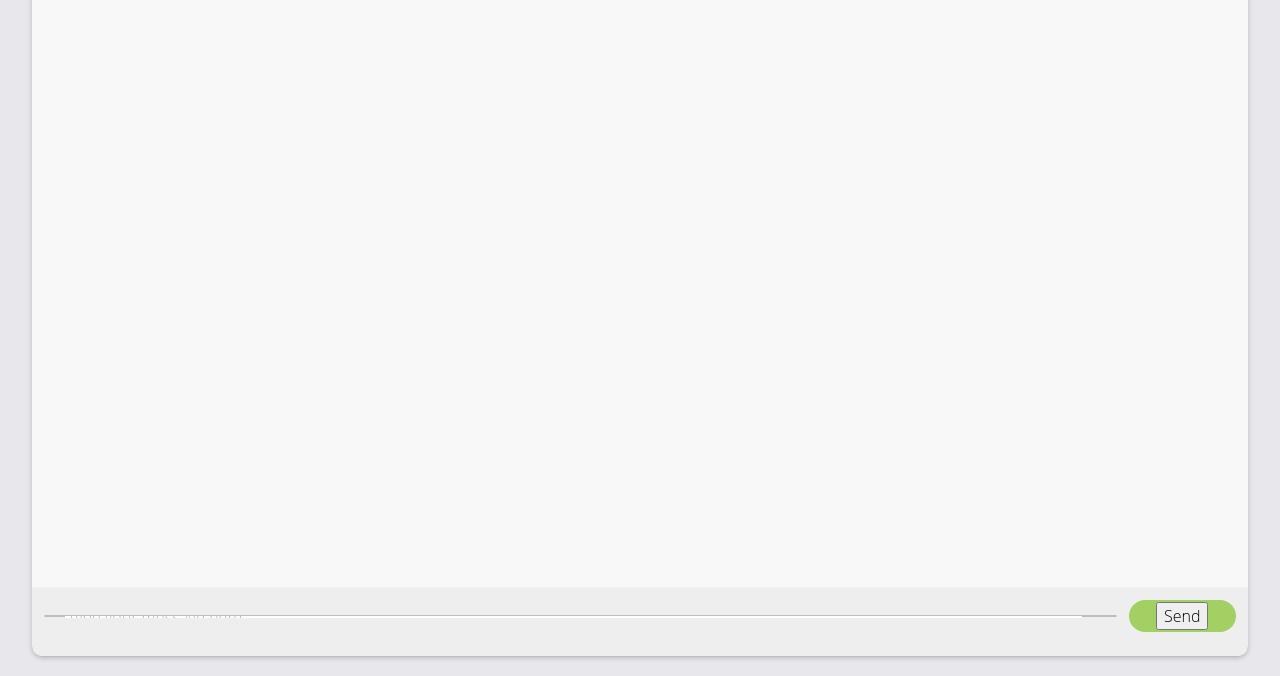
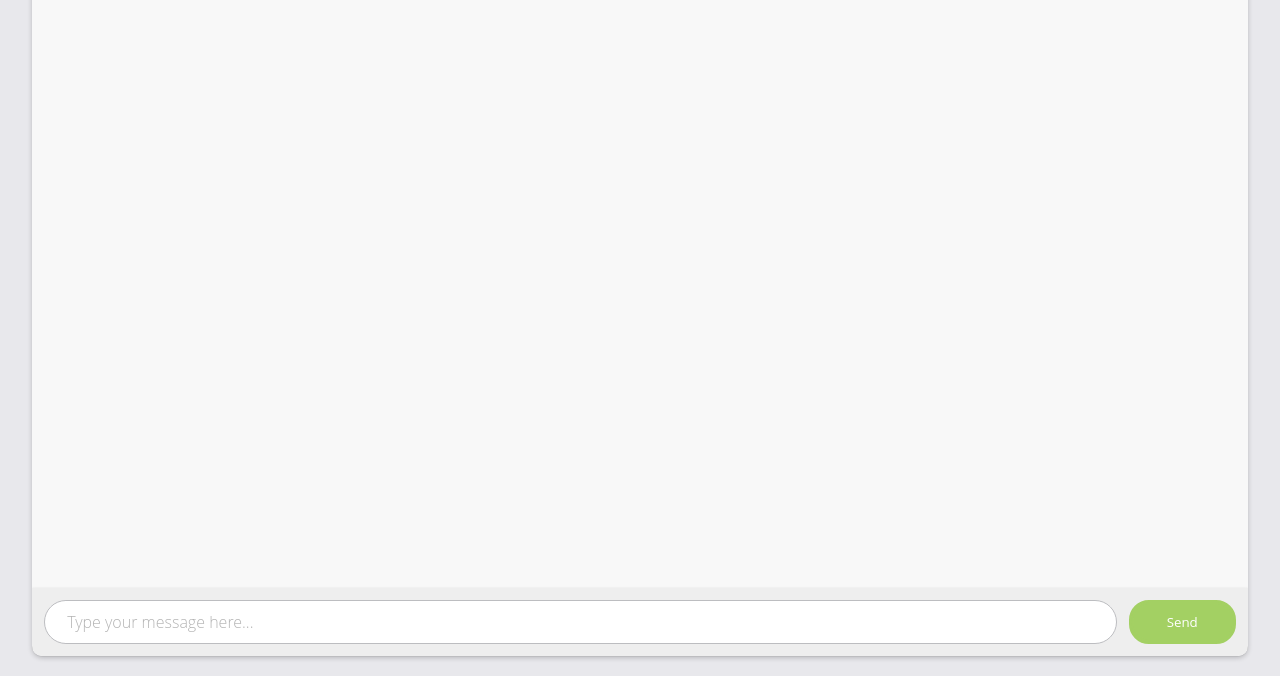
Before and after one commit to LuSorL/chatbot, a Flask app: page / in a window 1280 px wide. Shown: the part 124-800 px from the top of the page. Run offline with Flask 2, Linux system fonts and the light colour scheme.

Commit message:
ameliorations

```diff
--- a/static/css/chatBot.css
+++ b/static/css/chatBot.css
@@ -30,33 +30,6 @@
   width: 100%;
   padding: 20px 0 15px;
   box-shadow: 1px 1px 1px rgba(0, 0, 0, 0.1);
-}
-
-.top_menu .buttons {
-  margin: 3px 0 0 20px;
-  position: absolute;
-  vertical-align: middle;
-}
-
-.top_menu .buttons .button {
-  width: 16px;
-  height: 16px;
-  border-radius: 50%;
-  display: inline-block;
-  margin-right: 10px;
-  position: relative;
-}
-
-.top_menu .buttons .button.close {
-  background-color: #f5886e;
-}
-
-.top_menu .buttons .button.minimize {
-  background-color: #fdbf68;
-}
-
-.top_menu .buttons .button.maximize {
-  background-color: #a3d063;
 }
 
 .top_menu .title {
@@ -360,7 +333,7 @@
   box-shadow: 0px 2px 3px rgba(0, 0, 0, 0.5);
 }
 
-.bottom_wrapper .message_input_wrapper {
+.bottom_wrapper .form .message_input_wrapper {
   display: inline-block;
   height: 85%;
   border-radius: 25px;
@@ -371,12 +344,16 @@
   background-color: white;
 }
 
-.message_input::placeholder {
+.form .message_input::placeholder {
   color: #b3b3b3;
   font-weight: 300;
 }
 
-.bottom_wrapper .message_input_wrapper .message_input {
+.form {
+  height: 100%;
+}
+
+.bottom_wrapper .form .message_input_wrapper .message_input {
   border: none;
   height: 100%;
   box-sizing: border-box;
@@ -387,7 +364,26 @@
   font-size: 16px;
 }
 
-.bottom_wrapper .send_message {
+.send_message button {
+  width: 100%;
+  height: 100%;
+  display: table;
+  border-radius: 20px;
+  background-color: #a3d063;
+  border: 2px solid #a3d063;
+  color: #fff;
+  cursor: pointer;
+  transition: all 0.2s linear;
+  text-align: center;
+  float: right;
+  vertical-align: middle;
+}
+
+.send_message button:hover {
+  color: #a3d063;
+  background-color: #fff;
+}
+.bottom_wrapper .form .send_message {
   width: 9%;
   height: 85%;
   display: table;
@@ -402,19 +398,20 @@
   vertical-align: middle;
 }
 
-.bottom_wrapper .send_message:hover {
+/*
+.bottom_wrapper .form .send_message:hover {
   color: #a3d063;
   background-color: #fff;
 }
 
-.bottom_wrapper .send_message .text {
+.bottom_wrapper .form .send_message .text {
   font-size: 100%;
   font-weight: 300;
   display: table-cell;
-  /* line-height: 48px; */
+  /* line-height: 48px;
   vertical-align: middle;
 }
-
+*/
 .message_template,
 .feedback_template {
   display: none;
@@ -611,27 +608,6 @@
 }
 
 
-
-
-
-
-
-
-
-
-
-
-
-
-
-
-
-
-
-
-
-
-
 .checkmark {
   width:16px;
   height:16px;
@@ -666,6 +642,12 @@
   stroke: #e6584e;
 
 }
+
+
+
+
+
+
 
 .check {
   stroke-width: 4;
--- a/templates/index.html
+++ b/templates/index.html
@@ -11,10 +11,13 @@
       <div class="title">PrinterBot</div>
     </div>
     <ul class="messages scrollbar-custom theme1">
+      {% if message != None %}
       {{message}}
+      {% else %}
+      {% endif %}
     </ul>
     <div class="bottom_wrapper clearfix">
-      <form method="post">
+      <form class="form" method="post">
         <div class="message_input_wrapper">
           <input class="message_input" name="message_input" placeholder="Type your message here..." />
         </div>
@@ -24,6 +27,7 @@
         </div>
       </form>
     </div>
+
   </div>
   <div class="message_template">
     <li class="message">
```
